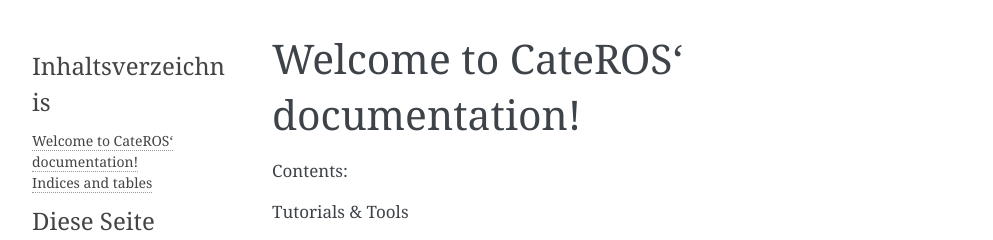
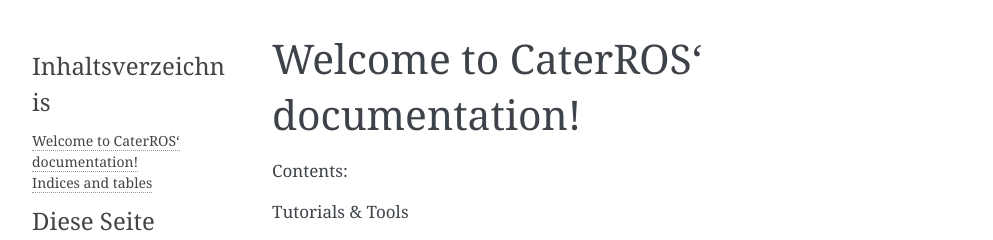
Before and after one commit to suturo16/suturo_msgs, a Sphinx documentation site: the page built from docs/index.rst, in a window 1280 px wide. Shown: the top 240 px of the page, without its empty margins (148-1141 px from the left). Built offline with Sphinx 7.4.7, drawn with Linux system fonts in a browser that asks for light colours.

Commit message:
Changed CateROS to CaterROS

```diff
--- a/docs/index.rst
+++ b/docs/index.rst
@@ -1,9 +1,9 @@
-.. CateROS documentation master file, created by
+.. CaterROS documentation master file, created by
    sphinx-quickstart on Sat Oct 22 13:34:24 2016.
    You can adapt this file completely to your liking, but it should at least
    contain the root `toctree` directive.
 
-Welcome to CateROS' documentation!
+Welcome to CaterROS' documentation!
 ===================================
 
 Contents:
```
